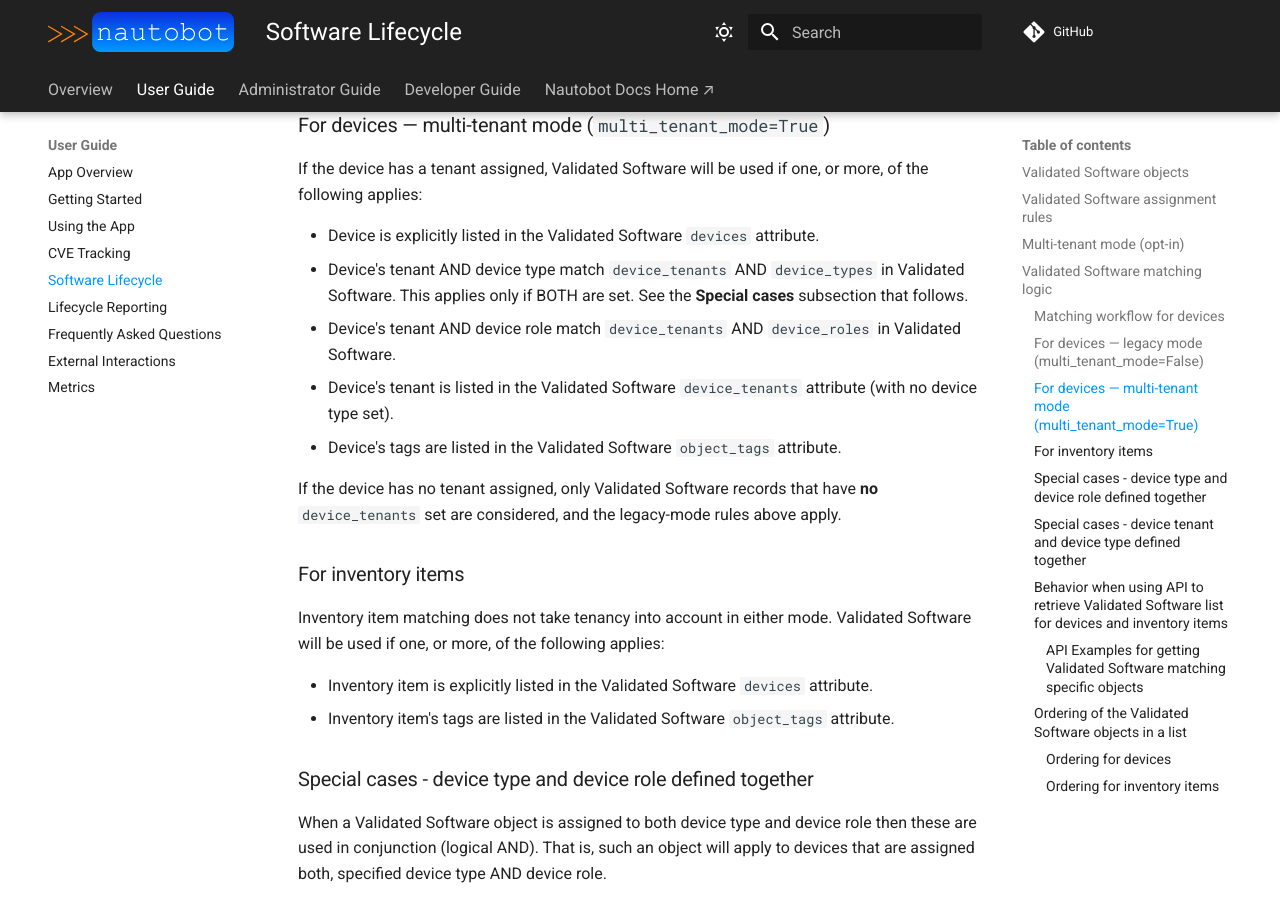
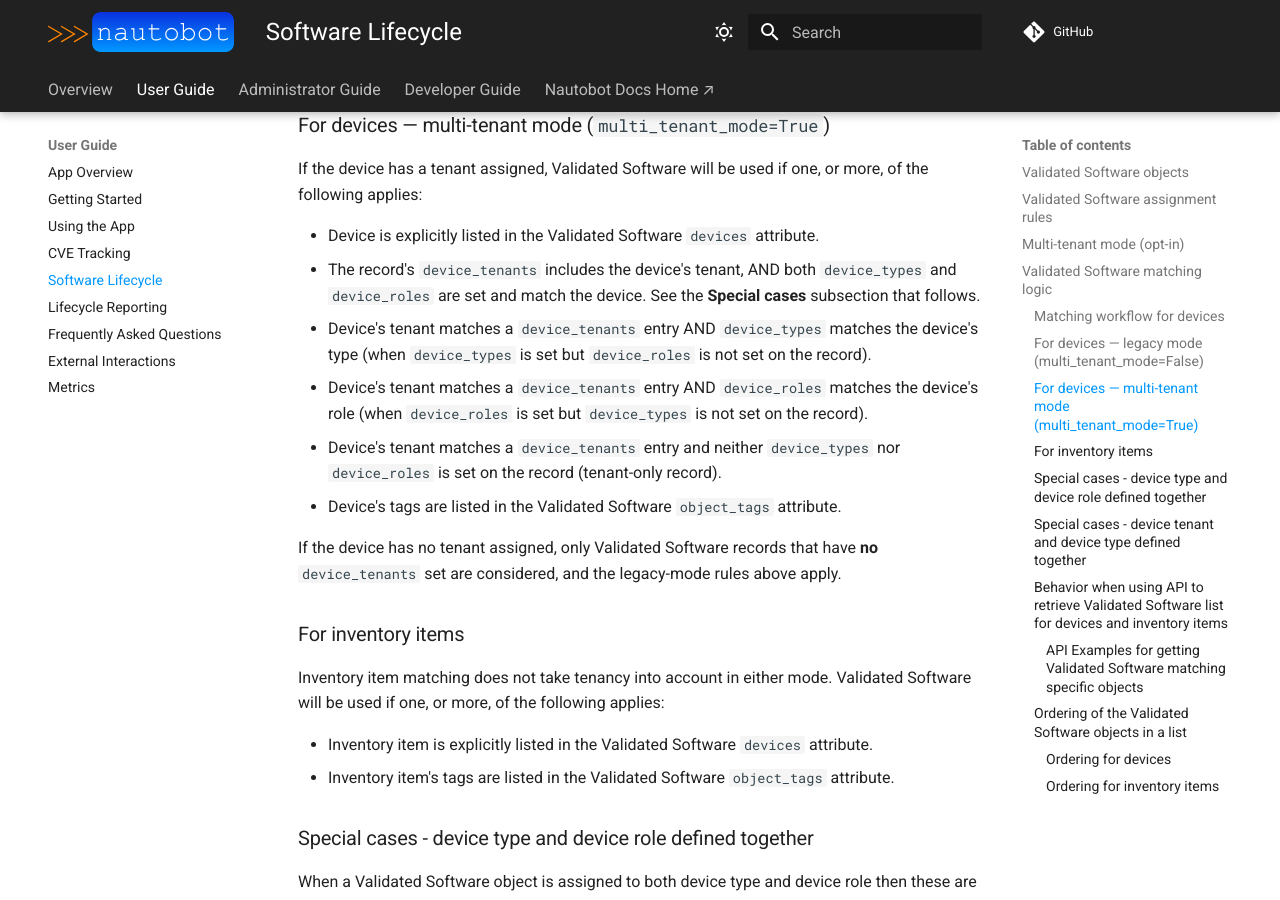
Before and after one commit to nautobot/nautobot-app-device-lifecycle-mgmt, an MkDocs documentation site: the page built from docs/user/software_lifecycle.md, in a window 1280 px wide and 900 px high, scrolled down 5808 px. Built offline with MkDocs 1.6.1 and Material for MkDocs 9.7.7, drawn with Linux system fonts in a browser that asks for light colours; comment, search, counter and statistics services are not loaded.

Commit message:
Update docs/user/software_lifecycle.md
Co-authored-by: Przemek Rogala <progala@progala.net>

```diff
--- a/docs/user/software_lifecycle.md
+++ b/docs/user/software_lifecycle.md
@@ -129,9 +129,10 @@ Only ValidatedSoftware records with no `device_tenants` set are considered. The
 If the device has a tenant assigned, Validated Software will be used if one, or more, of the following applies:
 
 - Device is explicitly listed in the Validated Software `devices` attribute.
-- Device's tenant AND device type match `device_tenants` AND `device_types` in Validated Software. This applies only if BOTH are set. See the **Special cases** subsection that follows.
-- Device's tenant AND device role match `device_tenants` AND `device_roles` in Validated Software.
-- Device's tenant is listed in the Validated Software `device_tenants` attribute (with no device type set).
+- The record's `device_tenants` includes the device's tenant, AND both `device_types` and `device_roles` are set and match the device. See the **Special cases** subsection that follows.
+- Device's tenant matches a `device_tenants` entry AND `device_types` matches the device's type (when `device_types` is set but `device_roles` is not set on the record).
+- Device's tenant matches a `device_tenants` entry AND `device_roles` matches the device's role (when `device_roles` is set but `device_types` is not set on the record).
+- Device's tenant matches a `device_tenants` entry and neither `device_types` nor `device_roles` is set on the record (tenant-only record).
 - Device's tags are listed in the Validated Software `object_tags` attribute.
 
 If the device has no tenant assigned, only Validated Software records that have **no** `device_tenants` set are considered, and the legacy-mode rules above apply.
```
